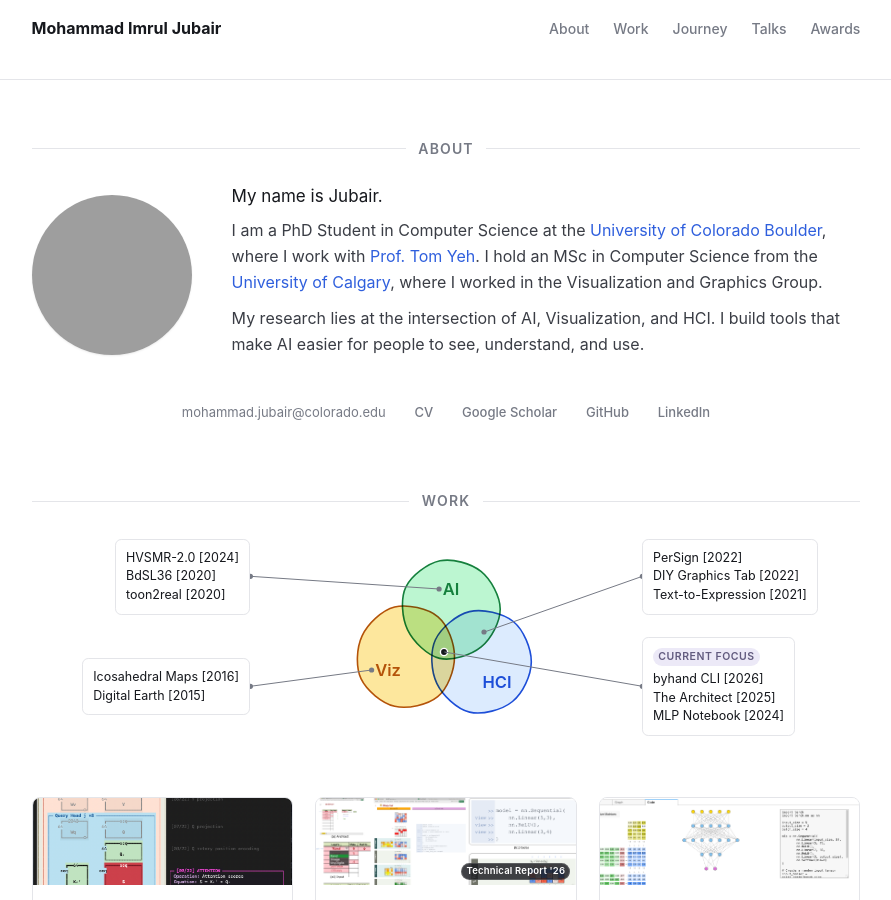
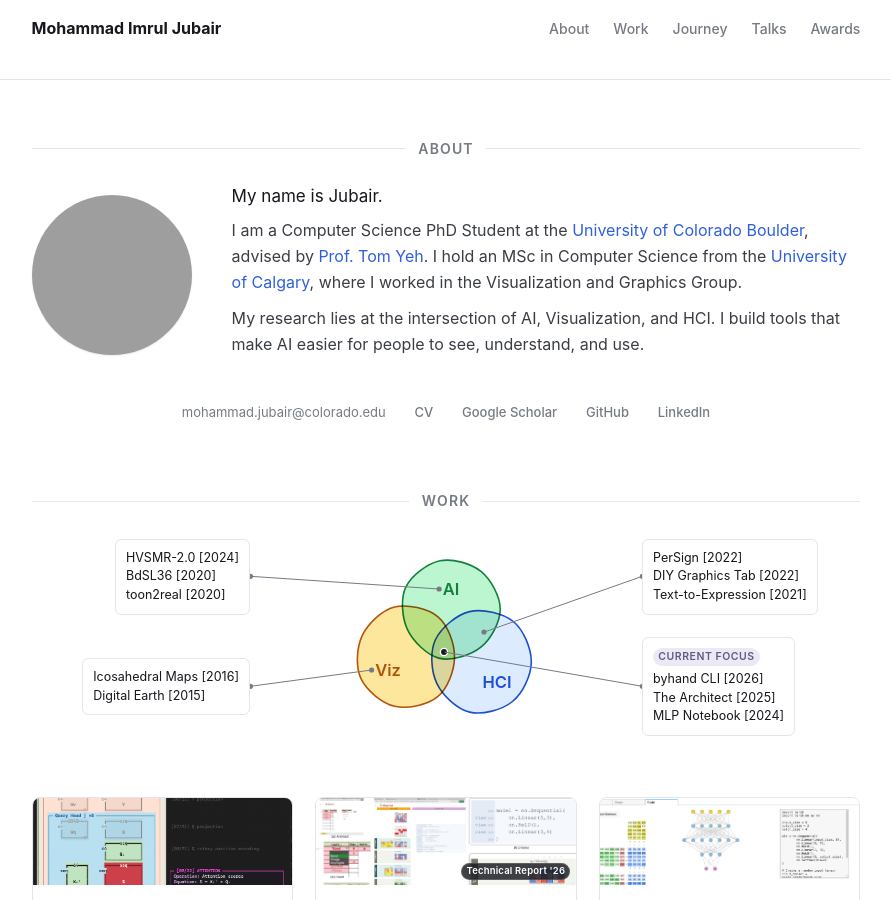
Before and after one commit to imruljubair/imruljubair.github.io, a Jekyll site: the page built from index.html, in a window 1280 px wide and 900 px high. Shown: the whole window, without its empty margins (194-1085 px from the left). Built offline with Jekyll 4.4.1, drawn with Linux system fonts in a browser that asks for light colours; grey boxes are pictures that could not be loaded.

Commit message:
Revise bio to clarify PhD status and advisor
Updated the description of academic status and advisor.

```diff
--- a/_data/bio.yml
+++ b/_data/bio.yml
@@ -12,8 +12,8 @@ heading: My name is Jubair.
 # Body paragraphs. Add, remove, or reorder — they render in this order.
 paragraphs:
   - >-
-    I am a PhD Student in Computer Science at the
-    [University of Colorado Boulder](https://www.colorado.edu/cs/), where I work with [Prof. Tom Yeh](https://www.colorado.edu/cs/tom-yeh).
+    I am a Computer Science PhD Student at the
+    [University of Colorado Boulder](https://www.colorado.edu/cs/), advised by [Prof. Tom Yeh](https://www.colorado.edu/cs/tom-yeh).
     I hold an MSc in Computer Science from the [University of Calgary](https://www.ucalgary.ca/),
     where I worked in the Visualization and Graphics Group.
   - >-
```
